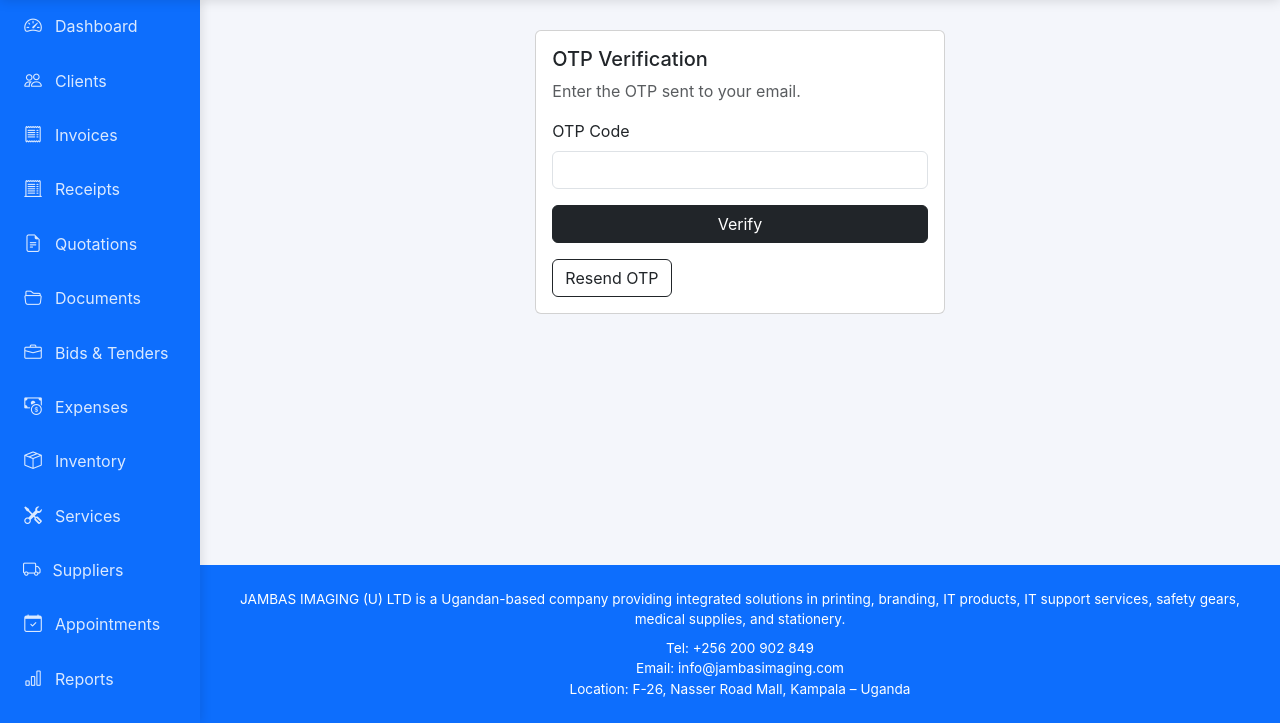
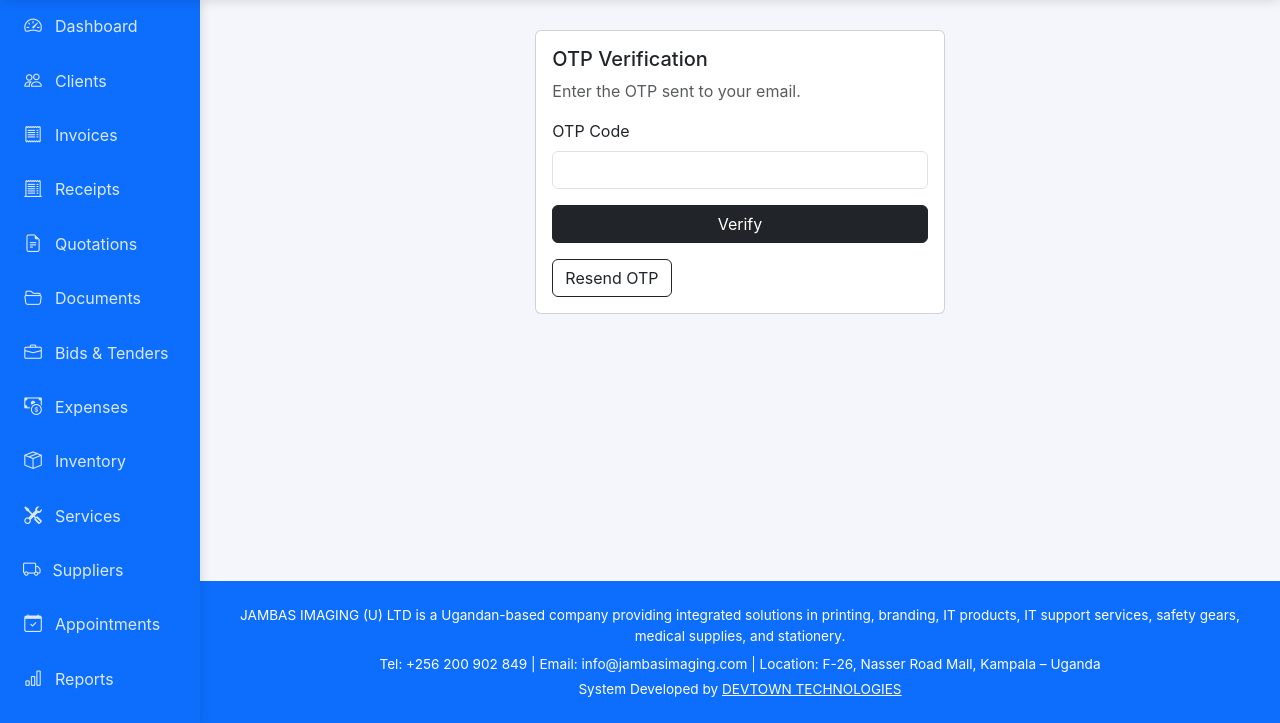
Before and after one commit to nekiwanuka/jcms-portal, a Django app: page /accounts/otp/ in a window 1280 px wide. Shown: the part 77-800 px from the top of the page. Run offline with Django 4.2, Linux system fonts and the light colour scheme; the visitor is signed in with stand-in values (Sample User, id 1); parts of the project's set-up code (start-up, migrations or seed data) failed here and were passed over.

Commit message:
Update footer contact line and developer credit

```diff
--- a/templates/base.html
+++ b/templates/base.html
@@ -664,9 +664,8 @@
       <div>
         JAMBAS IMAGING (U) LTD is a Ugandan-based company providing integrated solutions in printing, branding, IT products, IT support services, safety gears, medical supplies, and stationery.
       </div>
-      <div class="mt-2">Tel: +256 200 902 849</div>
-      <div>Email: info@jambasimaging.com</div>
-      <div>Location: F-26, Nasser Road Mall, Kampala – Uganda</div>
+      <div class="mt-2">Tel: +256 200 902 849 | Email: info@jambasimaging.com | Location: F-26, Nasser Road Mall, Kampala – Uganda</div>
+      <div class="mt-1">System Developed by <a href="https://devtownhosting.com" style="color: inherit; text-decoration: underline;">DEVTOWN TECHNOLOGIES</a></div>
     </footer>
 
     <!-- Document preview modal (same-tab popup) -->
```
